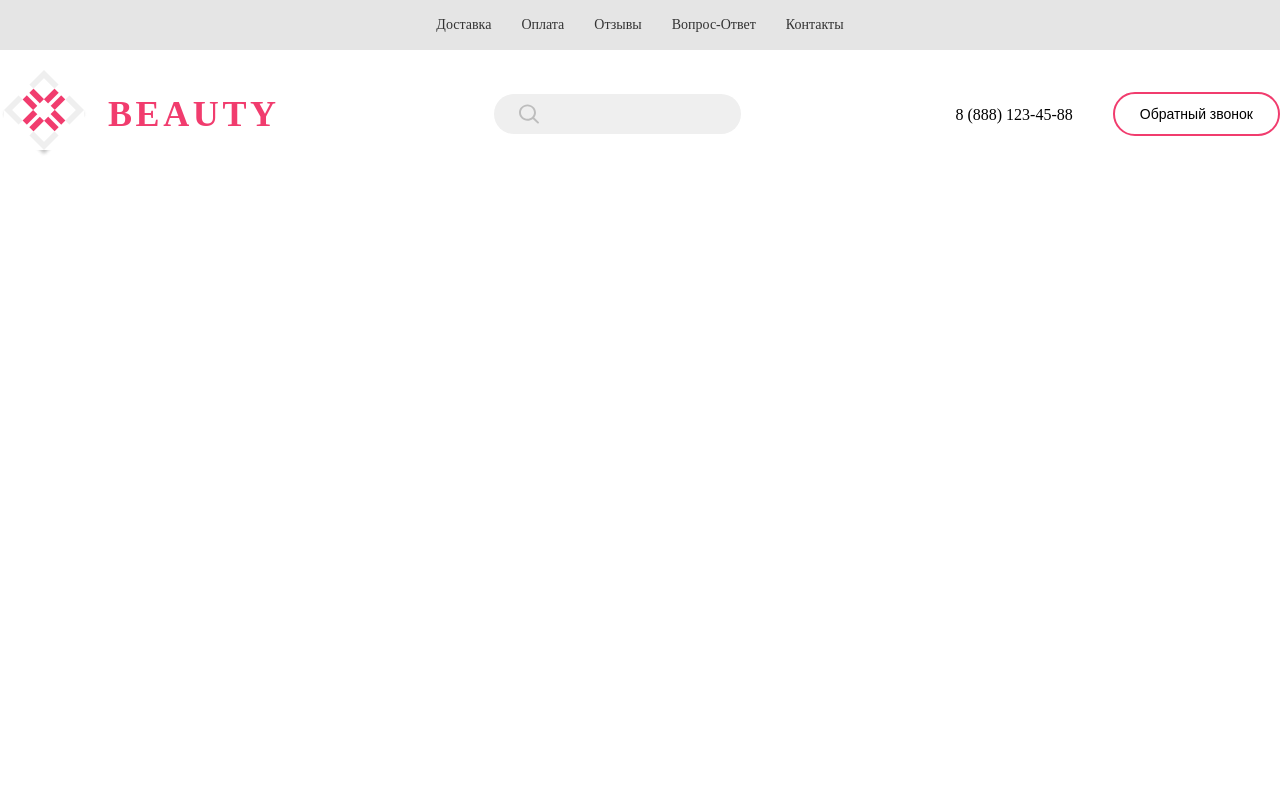
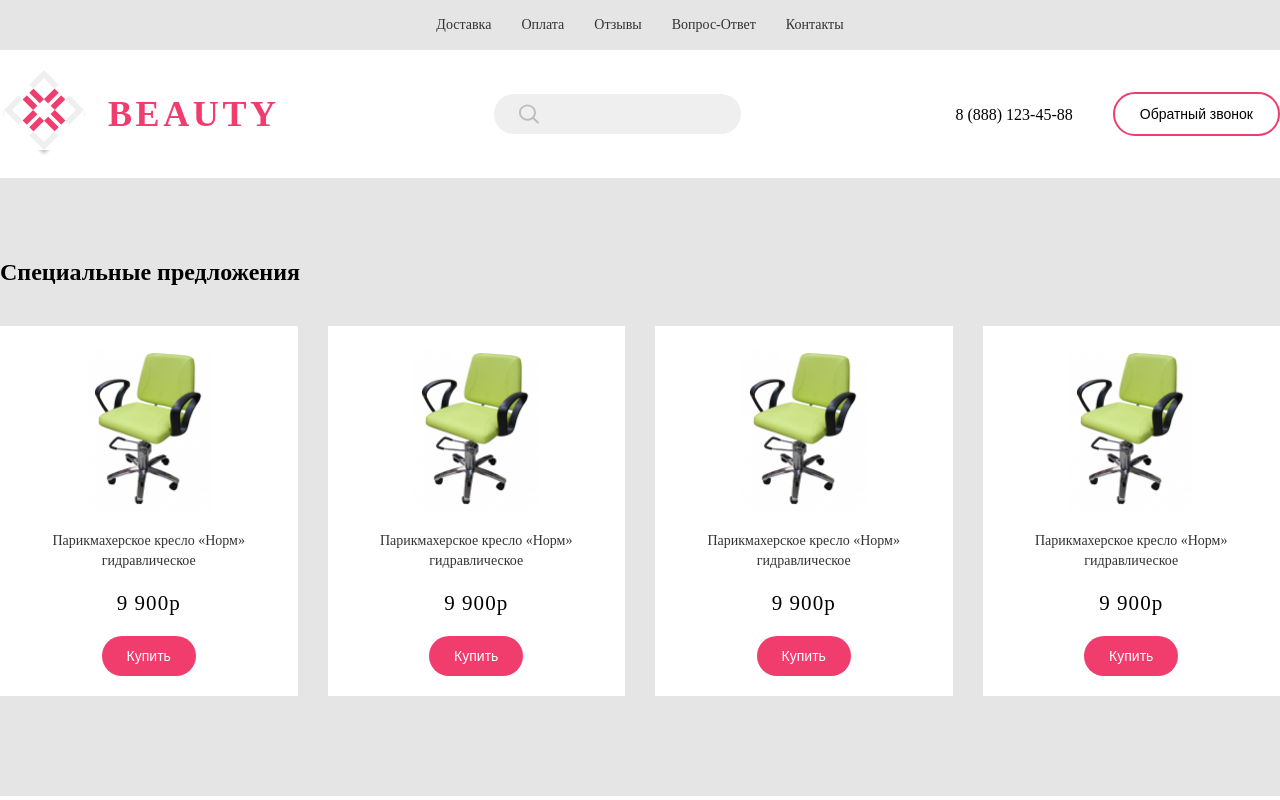
Before and after one commit to Kot-off/Chair-shop, a website: page index.html in a window 1280 px wide. Drawn offline with Linux system fonts and the light colour scheme.

Commit message:
add to section special-products

```diff
--- a/index.html
+++ b/index.html
@@ -59,6 +59,76 @@
   <!-- header -->
 
 
+  <!-- main -->
+  <main>
+    <!-- special-products -->
+    <section class="special-products">
+      <div class="wrapper special-products__wrapper">
+        <h2 class="special-products__title section-title">
+          Специальные предложения
+        </h2>
+
+        <div class="special-products__items products-layout">
+          <div class="special-products__item product-card">
+            <img class="product-card__img" src="/src/assets/products/product1.png" alt="product">
+            <span class="product-card__title">
+              Парикмахерское кресло «Норм» гидравлическое
+            </span>
+            <span class="product-card__price">
+              9 900р
+            </span>
+            <button class="product-card__buy-button default-button">
+              Купить
+            </button>
+          </div>
+
+          <div class="special-products__item product-card">
+            <img class="product-card__img" src="/src/assets/products/product1.png" alt="product">
+            <span class="product-card__title">
+              Парикмахерское кресло «Норм» гидравлическое
+            </span>
+            <span class="product-card__price">
+              9 900р
+            </span>
+            <button class="product-card__buy-button default-button">
+              Купить
+            </button>
+          </div>
+
+          <div class="special-products__item product-card">
+            <img class="product-card__img" src="/src/assets/products/product1.png" alt="product">
+            <span class="product-card__title">
+              Парикмахерское кресло «Норм» гидравлическое
+            </span>
+            <span class="product-card__price">
+              9 900р
+            </span>
+            <button class="product-card__buy-button default-button">
+              Купить
+            </button>
+          </div>
+
+          <div class="special-products__item product-card">
+            <img class="product-card__img" src="/src/assets/products/product1.png" alt="product">
+            <span class="product-card__title">
+              Парикмахерское кресло «Норм» гидравлическое
+            </span>
+            <span class="product-card__price">
+              9 900р
+            </span>
+            <button class="product-card__buy-button default-button">
+              Купить
+            </button>
+          </div>
+        </div>
+
+      </div>
+    </section>
+    <!-- special-products -->
+
+  </main>
+  <!-- main -->
+
 
 </body>
 
--- /dev/null
+++ b/src/scss/common/_product-card.scss
@@ -0,0 +1,47 @@
+$product-card-image-width: 80%;
+$product-card-image-height: 165px;
+
+.product-card {
+  display: flex;
+  flex-direction: column;
+  align-items: center;
+  text-align: center;
+
+  padding: 20px 30px;
+  background: $primary2;
+
+  &__img {
+    width: $product-card-image-width;
+    height: $product-card-image-height;
+
+    object-fit: contain;
+  }
+
+  &__title {
+    font-size: 1.4rem;
+    line-height: 2rem;
+    color: $info-text-color;
+  }
+
+  &__price {
+    font-weight: 500;
+    font-size: 2.1rem;
+    line-height: 2.5rem;
+    letter-spacing: 0.05em;
+
+    color: $title-text-color;
+  }
+
+  &__buy-button {
+    color: $main-text-color;
+    background: $primary1;
+    border: none;
+  }
+
+  &__img,
+  &__title,
+  &__price {
+    margin-bottom: 20px;
+  }
+
+}
--- /dev/null
+++ b/src/scss/common/_products-layout.scss
@@ -0,0 +1,8 @@
+.products-layout {
+  display: flex;
+  justify-content: space-between;
+
+  &>*:not(:last-child) {
+    margin-right: 30px;
+  }
+}
--- /dev/null
+++ b/src/scss/common/_titles.scss
@@ -0,0 +1,7 @@
+.section-title {
+  font-size: 2.4rem;
+  line-height: 2.8rem;
+  font-weight: bold;
+
+  color: $title-text-color;
+}
--- a/src/scss/index.scss
+++ b/src/scss/index.scss
@@ -1,11 +1,16 @@
 //Settings
-@import "./constans/constans";
+@import "./constans/constants";
 @import "./global/global";
 
 //Сommon styles
+@import "./common/products-layout";
+@import "./common/titles";
 @import "./common/callback-block";
 @import "./common/default-button";
+@import "./common/product-card";
+
 
 //Block
 @import "./modules/header-navigation";
 @import "./modules/header";
+@import "./modules/special-products";
--- /dev/null
+++ b/src/scss/modules/_special-products.scss
@@ -0,0 +1,12 @@
+.special-products {
+  background: $primary3;
+
+  &__wrapper {
+    padding-top: 80px;
+    padding-bottom: 100px;
+  }
+
+  &__title {
+    margin-bottom: 40px;
+  }
+}
```
Also changed, not shown: src/assets/products/product1.png (added), src/css/index.css, src/scss/constans/_constants.scss (renamed from src/scss/constans/_constans.scss).
